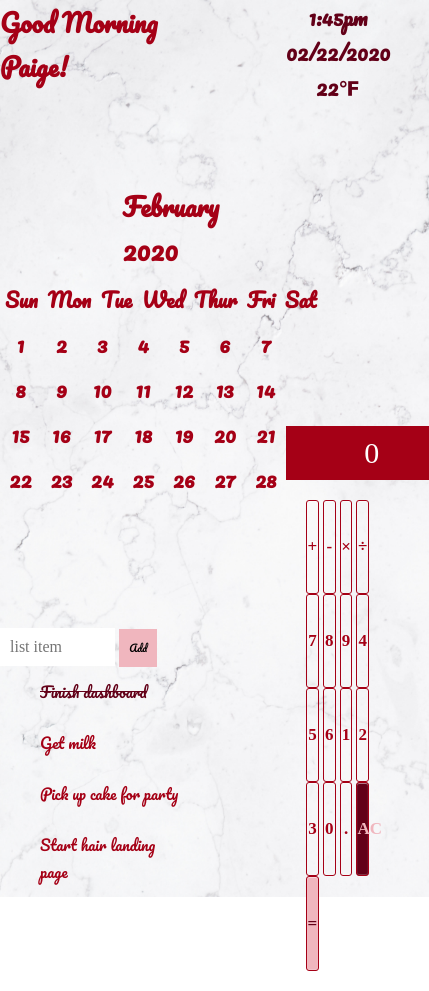
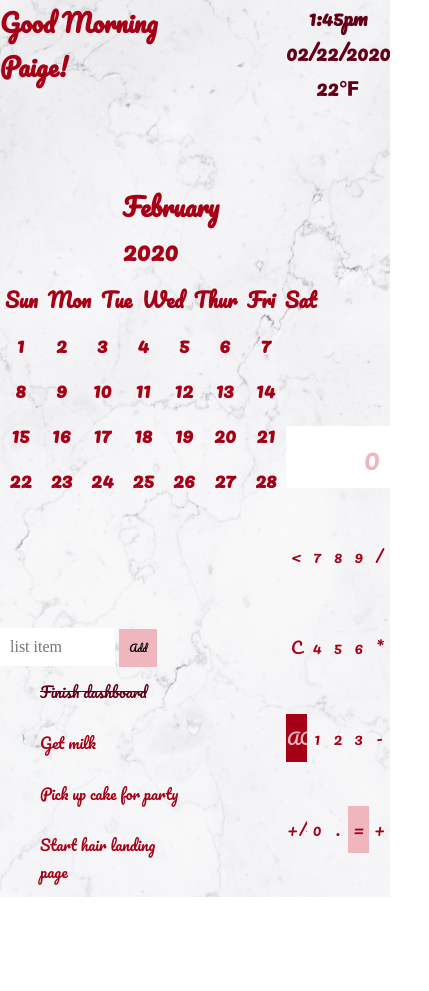
Before and after one commit to stacygonzalez-1561/LCA_web101_Paige_Gonzalez, a plain HTML site: page MyPortfolio/src/dashboard.html in a window 390 px wide. Shown: the whole page, 429 px wide, since content can reach past the window. After the commit the page ends 897 px from the top, so only its background shows below. Drawn offline with Linux system fonts and the light colour scheme.

Commit message:
final mobile

```diff
--- a/MyPortfolio/src/dashboard-style.css
+++ b/MyPortfolio/src/dashboard-style.css
@@ -173,63 +173,55 @@ input {
     font-family: 'pacifico', cursive;
 }
 .calculator {
+    display: flex;
+    flex-wrap: wrap;
     grid-area: calculator;
+    width: 100%;
 }
-.calculator-screen {
-    justify-content: flex-end;
-    width: 80%;
+.screen {
+    width: 100%;
+    height: 20%;
+    text-align: right;
+    font-family: 'pacifico', cursive;
     font-size: 30px;
-    height: 20%;
-    background-color: #a50016;
-    color: white;
-    text-align: right;
-    padding-right: 50px;
-
+    color: #f0b6be;
 }
-button {
-    justify-content: center;
+.b {
     width: 20%;
     height: 20%;
+    padding: 5px;
     background-color: transparent;
-    font-size: 17px;
     color: #a50016;
-    border: 1px solid #a50016;
-    border-radius: 3px;
-    box-shadow: inset 0 0 0 1px rgba(255,255,255,.05), inset 0 1px 0 0 rgba(255,255,255,.45), inset 0 -1px 0 0 rgba(255,255,255,.15), 0 1px 0 0 rgba(255,255,255,.15);
+    font-family: 'pacifico', cursive;
 }
-button:hover {
+.bb {
+    width: 20%;
+    height: 20%;
+    padding: 5px;
+    background-color: transparent;
+    color: #f0b6be;
+    font-family: 'pacifico', cursive;
+    background-color: #a50016;
+}
+.ba {
+    width: 20%;
+    height: 20%;
+    padding: 5px;
+    background-color: transparent;
+    color: #a50016;
+    font-family: 'pacifico', cursive;
     background-color: #f0b6be;
 }
-.operator {
-    color: #a50016;
-    font-weight: bold;
+.b:hover {
+    background-color: #f0b6be;
 }
-.all-clear {
-    background-color: #630018;
-    border-color: #a50016;
-    color: #f0b6be;
-    font-weight: bold;
-}
-.all-clear:hover {
+.bb:hover {
     background-color: #f0b6be;
     color: #a50016;
-    font-weight: bold;
 }
-.equal-sign {
-    background-color: #f0b6be;
-    border-color: #a50016;
-    color: #630018;
-    font-weight: bold;
-}
-.equal-sign:hover {
-    background-color: #630018;
+.ba:hover {
+    background-color: #a50016;
     color: #f0b6be;
-    font-weight: bold;
-}
-.calculator-keys {
-    height: 100%;
-    padding: 20px;
-    font-weight: bold;
 }
 .date {
     grid-area: date;
@@ -261,8 +253,32 @@ button:hover {
     .to-do {
         grid-area: to-do;
     }
+    .calculator {
+        grid-area: calculator;
+        display: flex;
+    }
+    .b {
+        width: 20%;
+        height: 10%;
+        padding: 1px;
+    }
+    .ba {
+        width: 20%;
+        height: 10%;
+        padding: 2px;
+    }
+    .bb {
+        width: 20%;
+        height: 10%;
+        padding: 1px;
+    }
+    .screen {
+        width: 100%;
+        height: 9%;
+    }
     ul li {
         font-size: 15px;
+        text-align: left;
     }
     .addBtn {
         background-color: #f0b6be;
@@ -287,4 +303,20 @@ button:hover {
         grid-template-rows: 1fr 0.8fr 0.4fr 1.8fr 1fr;
         grid-template-areas: "to-do to-do greetings greetings" "to-do to-do date date" "calculator calculator calendar calendar" "calculator calculator calendar calendar"
     }
+    .date {
+        grid-area: date;
+        text-align: right;
+    }
+    .calculator {
+        grid-area: calculator;
+    }
+    .calendar {
+        grid-area: calendar;
+    }
+    .greetings {
+        grid-area: greetings;
+    }
+    .to-do {
+        grid-area: to-do;
+    }
 }
--- a/MyPortfolio/src/dashboard.html
+++ b/MyPortfolio/src/dashboard.html
@@ -69,39 +69,29 @@
                     <div class="num">28</div>
                 </div>
             </div>
-            <div class="calculator">
-               <div><input type="text" class="calculator-screen" value="0" disabled /></div>
-
-                <div class="calculator-keys">
-
-                  <button type="button" class="operator" value="+">+</button>
-                  <button type="button" class="operator" value="-">-</button>
-                  <button type="button" class="operator" value="*">&times;</button>
-                  <button type="button" class="operator" value="/">&divide;</button>
-
-                  <button type="button" value="7">7</button>
-                  <button type="button" value="8">8</button>
-                  <button type="button" value="9">9</button>
-
-
-                  <button type="button" value="4">4</button>
-                  <button type="button" value="5">5</button>
-                  <button type="button" value="6">6</button>
-
-
-                  <button type="button" value="1">1</button>
-                  <button type="button" value="2">2</button>
-                  <button type="button" value="3">3</button>
-
-
-                  <button type="button" value="0">0</button>
-                  <button type="button" class="decimal" value=".">.</button>
-                  <button type="button" class="all-clear" value="all-clear">AC</button>
-
-                  <button type="button" class="equal-sign" value="=">=</button>
-                </div>
-
-            </div>
+                <article class="calculator">
+                    <input type="text" class="screen" name="display" id="display" value="0" />
+                    <input type="button" class="b" name="buttons" value="<" />
+                    <input type="button" class="b" name="buttons" value="7" />
+                    <input type="button"class="b"  name="buttons" value="8" />
+                    <input type="button" class="b" name="buttons" value="9" />
+                    <input type="button" class="b" name="buttons" value="/" />
+                    <input type="button" class="b" name="buttons" value="C" />
+                    <input type="button" class="b" name="buttons" value="4" />
+                    <input type="button" class="b" name="buttons" value="5" />
+                    <input type="button" class="b" name="buttons" value="6" />
+                    <input type="button" class="b" name="buttons" value="*" />
+                    <input type="button" class="bb" name="buttons" value="AC" />
+                    <input type="button" class="b" name="buttons" value="1" />
+                    <input type="button" class="b" name="buttons" value="2" />
+                    <input type="button" class="b" name="buttons" value="3" />
+                    <input type="button" class="b" name="buttons" value="-" />
+                    <input type="button" class="b" name="buttons" value="+/-" />
+                    <input type="button" class="b" name="buttons" value="0" />
+                    <input type="button" class="b" name="buttons" value="." />
+                    <input type="button" class="ba" name="buttons" value="=" />
+                    <input type="button" class="b" name="buttons" value="+" />
+                </article>
             <div class="date">
                 <h1>1:45pm</h1>
                 <h2>02/22/2020</h2>
```
